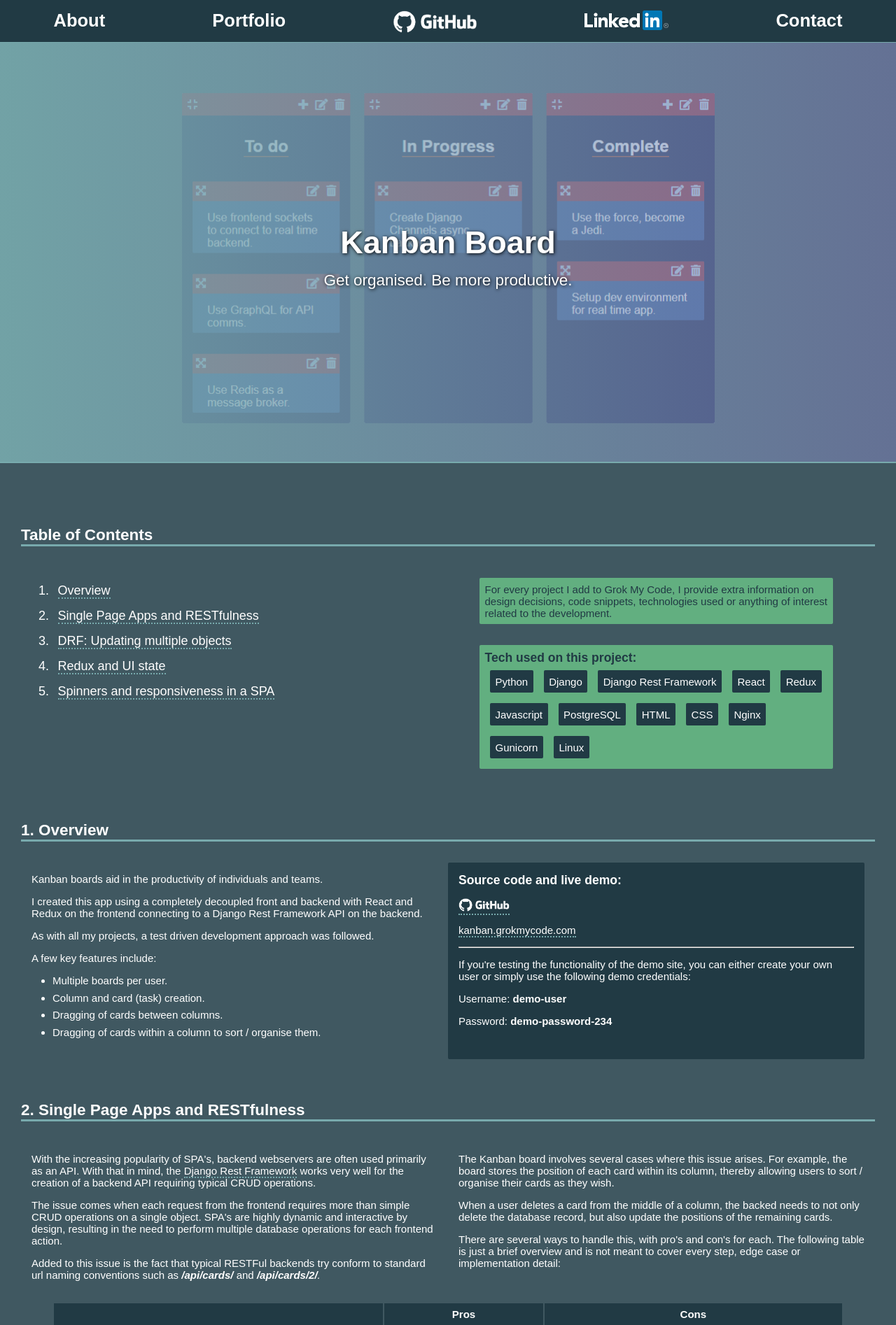
After one commit to bdelate/grok-my-code, a Django app: template grokmycode/core/templates/core/kanban.html in a window 1280 px wide. The commit adds this page. Shown: the top 1894 px of the page at 70% size. Run offline with Django 3.2, Linux system fonts and the light colour scheme; the template is opened without the code that fills it, so the values that code supplies are empty; parts of the project's set-up code (start-up, migrations or seed data) failed here and were passed over.

Commit message:
Kanban overview and section 2 complete.

```diff
--- a/grokmycode/core/static/core/css/style.css
+++ b/grokmycode/core/static/core/css/style.css
@@ -87,6 +87,18 @@ li:not(:last-child) {
     ),
     url('/static/core/img/diversifyportfolio/banner.png');
   background-size: cover;
+}
+
+.bg-kanban {
+  background: linear-gradient(
+      to right,
+      rgba(119, 170, 173, 0.9),
+      rgba(136, 138, 199, 0.5)
+    ),
+    url('/static/core/img/kanban/banner.png');
+  background-size: contain;
+  background-position: center;
+  background-repeat: no-repeat;
 }
 
 .nav {
@@ -487,3 +499,20 @@ a:hover,
   margin: 0.5rem;
   border-radius: 2px;
 }
+
+.table {
+  margin: 0 3rem 0 3rem;
+}
+
+.table th {
+  background-color: #213a44;
+  padding: 0.5rem;
+}
+.table td {
+  border: 1px solid #213a44;
+  padding: 0.5rem;
+}
+
+.table td ul {
+  padding: 1rem;
+}
--- /dev/null
+++ b/grokmycode/core/templates/core/kanban.html
@@ -0,0 +1,280 @@
+{% extends parent_template|default:"core/base.html" %} {% load staticfiles %} {% block body %}
+<header class="hero bg-kanban">
+  <div class="row">
+    <h1>Kanban Board</h1>
+  </div>
+  <div class="row">
+    <span>Get organised. Be more productive.</span>
+  </div>
+</header>
+<div class="container">
+  <h2 class="detail-row-header">Table of Contents</h2>
+  <div class="detail-row">
+    <div class="detail-row-item">
+      <p>
+        <ol class="toc margin-left">
+          <li>
+            <a href="#1" class="link">Overview</a>
+          </li>
+          <li>
+            <a href="#2" class="link">Single Page Apps and RESTfulness</a>
+          </li>
+          <li>
+            <a href="#3" class="link">DRF: Updating multiple objects</a>
+          </li>
+          <li>
+            <a href="#4" class="link">Redux and UI state</a>
+          </li>
+          <li>
+            <a href="#5" class="link">Spinners and responsiveness in a SPA</a>
+          </li>
+        </ol>
+      </p>
+    </div>
+    <div class="detail-row-item">
+      <p class="alert">
+        For every project I add to Grok My Code, I provide extra information on design decisions, code snippets, technologies used
+        or anything of interest related to the development.
+      </p>
+      <div class="tech-tag-section">
+        <h3>Tech used on this project:</h3>
+        <div class="tech-tags">
+          <span class="tech-tag">Python</span>
+          <span class="tech-tag">Django</span>
+          <span class="tech-tag">Django Rest Framework</span>
+          <span class="tech-tag">React</span>
+          <span class="tech-tag">Redux</span>
+          <span class="tech-tag">Javascript</span>
+          <span class="tech-tag">PostgreSQL</span>
+          <div class="tech-tag">HTML</div>
+          <div class="tech-tag">CSS</div>
+          <div class="tech-tag">Nginx</div>
+          <div class="tech-tag">Gunicorn</div>
+          <div class="tech-tag">Linux</div>
+        </div>
+      </div>
+    </div>
+  </div>
+  <h2 id="1" class="detail-row-header">1. Overview</h2>
+  <div class="detail-row">
+    <div class="detail-row-item">
+      <p>
+        Kanban boards aid in the productivity of individuals and teams.
+      </p>
+      <p>
+        I created this app using a completely decoupled front and backend with React and Redux on the frontend connecting to a Django
+        Rest Framework API on the backend.
+      </p>
+      <p>
+        As with all my projects, a test driven development approach was followed.
+      </p>
+      <p>A few key features include:</p>
+      <p>
+        <ul class="margin-left">
+          <li>Multiple boards per user.</li>
+          <li>Column and card (task) creation.</li>
+          <li>Dragging of cards between columns.</li>
+          <li>Dragging of cards within a column to sort / organise them.</li>
+        </ul>
+      </p>
+    </div>
+    <div class="detail-row-item section-filled">
+      <h3>Source code and live demo:</h3>
+      <p>
+        <a href="https://github.com/bdelate/kanban" alt="GitHub" target="_blank" class="link">
+          <img src="{% static 'core/img/github-small.png' %}" alt="GitHub" />
+        </a>
+      </p>
+      <p>
+        <a href="https://kanban.grokmycode.com" alt="Kanban" target="_blank" class="link">
+          kanban.grokmycode.com
+        </a>
+      </p>
+      <hr class="margin-top" />
+      <p>
+        If you're testing the functionality of the demo site, you can either create your own user or simply use the following demo
+        credentials:
+      </p>
+      <p>Username:
+        <b>demo-user</b>
+      </p>
+      <p>Password:
+        <b>demo-password-234</b>
+      </p>
+    </div>
+  </div>
+  <h2 id="2" class="detail-row-header">2. Single Page Apps and RESTfulness</h2>
+  <div class="detail-row">
+    <div class="detail-row-item">
+      <p>
+        With the increasing popularity of SPA's, backend webservers are often used primarily as an API. With that in mind, the
+        <a href="http://www.django-rest-framework.org/" target="_blank" alt="Django Rest Framework" class="link">Django Rest Framework</a>
+        works very well for the creation of a backend API requiring typical CRUD operations.
+      </p>
+      <p>
+        The issue comes when each request from the frontend requires more than simple CRUD operations on a single object. SPA's are
+        highly dynamic and interactive by design, resulting in the need to perform multiple database operations for each
+        frontend action.
+      </p>
+      <p>
+        Added to this issue is the fact that typical RESTFul backends try conform to standard url naming conventions such as
+        <i>
+          <b>/api/cards/</b>
+        </i> and
+        <i>
+          <b>/api/cards/2/</b>.
+        </i>
+      </p>
+    </div>
+    <div class="detail-row-item">
+      <p>
+        The Kanban board involves several cases where this issue arises. For example, the board stores the position of each card
+        within its column, thereby allowing users to sort / organise their cards as they wish.
+      </p>
+      <p>
+        When a user deletes a card from the middle of a column, the backed needs to not only delete the database record, but also
+        update the positions of the remaining cards.
+      </p>
+      <p>
+        There are several ways to handle this, with pro's and con's for each. The following table is just a brief overview and is
+        not meant to cover every step, edge case or implementation detail:
+      </p>
+    </div>
+    <div class="detail-row">
+      <table class="table">
+        <tr>
+          <th></th>
+          <th>Pros</th>
+          <th>Cons</th>
+        </tr>
+        <tr>
+          <td>Perform 2 ajax requests. First send a DELETE request for the card. Upon success, send a PATCH request containing
+            the remaining cards with their updated positions.</td>
+          <td>
+            <ul>
+              <li>Each request is RESTFul</li>
+              <li>Standard urls and HTTP verbs can be used</li>
+            </ul>
+          </td>
+          <td>
+            <ul>
+              <li>Multiple ajax requests for what should be a single atomic action.</li>
+              <li>
+                If an error occurs after the first (DELETE) request such as a disconnect, the client and server are both left in an invalid
+                state.
+              </li>
+              <li>
+                Business / Validation logic is being handled on the frontend (ie: position ids) which is open to manipulation.
+              </li>
+            </ul>
+          </td>
+        </tr>
+        <tr>
+          <td>Perform 1 ajax request with all required deletions / updates json encoded in the HTTP data.</td>
+          <td>
+            <ul>
+              <li>Single ajax request.</li>
+              <li>The operation is atomic.</li>
+            </ul>
+          </td>
+          <td>
+            <ul>
+              <li>
+                The backend is not being used in a strictly RESTFul manor by performing updates / deletes across different objects in one
+                request.
+              </li>
+              <li>
+                Non standard url may be needed. Non standard use of HTTP verbs.
+              </li>
+              <li>
+                Business / validation logic is being handled on the frontend (ie: position ids) which is open to manipulation.
+              </li>
+            </ul>
+          </td>
+        </tr>
+        <tr>
+          <td>
+            Perform 1 ajax DELETE request and let the backend figure out what else needs to happen. The response will contain all relevant
+            updates for the remaining cards.
+          </td>
+          <td>
+            <ul>
+              <li>Single ajax request.</li>
+              <li>The operation is atomic.</li>
+              <li>No business / validation logic is handled on the frontend.</li>
+            </ul>
+          </td>
+          <td>
+            <ul>
+              <li>
+                The backend is not being used in a strictly RESTFul manor by performing updates / deletes across different objects in one
+                request.
+              </li>
+              <li>
+                Non standard url may be needed. Non standard use of HTTP verbs.
+              </li>
+            </ul>
+          </td>
+        </tr>
+      </table>
+    </div>
+  </div>
+  <div class="detail-row">
+    <div class="detail-row-item">
+      <p>
+        In the world of SPA's, the webserver API is not being used as a RESTFul service in the true sense of the term. The backend
+        is not being used by 3rd parties as an API for their own uses, but is instead being used to drive a dynamic frontend.
+      </p>
+      <p>
+        I believe the 3rd option above is generally the way to go when complex non standard CRUD actions are required.
+      </p>
+      <p>
+        There is is always a risk of frontend data manipulation and ultimately the backend is where the final business logic / validation
+        occurs.
+      </p>
+      <p>
+        With that in mind, I used the 3rd approach above for deleting cards on the kanban board as follows:
+      </p>
+      <p>
+        <ol class="margin-left">
+          <li>The frontend sends a single DELETE request for the specified card while displaying a spinner.</li>
+          <li>The backend deletes the specified card.</li>
+          <li>The backend updates the positions for the remaining cards in the column.</li>
+          <li>A response is sent to the frontend containing the updated positions.</li>
+          <li>The relevant cards in the Redux store are updated with the response data.</li>
+        </ol>
+      </p>
+    </div>
+    <div class="detail-row-item">
+      <p>
+        <script src="https://gist.github.com/bdelate/535932b3117a6eadc720ab8adc94929e.js"></script>
+      </p>
+    </div>
+  </div>
+  <h2 id="3" class="detail-row-header">3. DRF: Updating multiple objects</h2>
+  <div class="detail-row">
+    <div class="detail-row-item">
+
+    </div>
+    <div class="detail-row-item">
+
+    </div>
+  </div>
+  <h2 id="4" class="detail-row-header">4. Redux and UI state</h2>
+  <div class="detail-row">
+    <div class="detail-row-item">
+
+    </div>
+    <div class="detail-row-item">
+    </div>
+  </div>
+  <h2 id="5" class="detail-row-header">4. Spinners and responsiveness in a SPA</h2>
+  <div class="detail-row">
+    <div class="detail-row-item">
+
+    </div>
+    <div class="detail-row-item">
+    </div>
+  </div>
+</div>
+{% endblock body %}
--- a/grokmycode/core/templates/core/portfolio.html
+++ b/grokmycode/core/templates/core/portfolio.html
@@ -41,7 +41,7 @@
     <div class="card-container">
         <div class="card">
             <div class="card-left">
-                <img src="{% static 'core/img/kanban/card.png' %}" alt="Diversify Portfolio card image" class="card-image">
+                <img src="{% static 'core/img/kanban/card.png' %}" alt="Kanban card image" class="card-image">
             </div>
             <div class="card-right">
                 <h2>Kanban Board</h2>
```
Also changed, not shown: grokmycode/core/static/core/img/kanban/banner.png (added).
